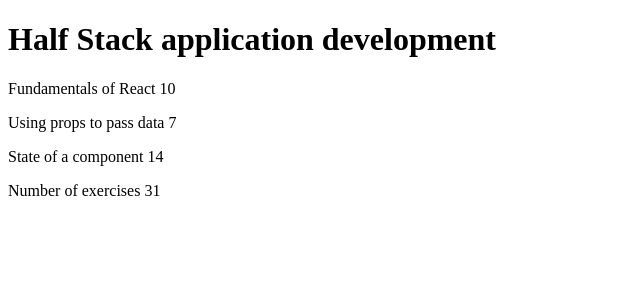
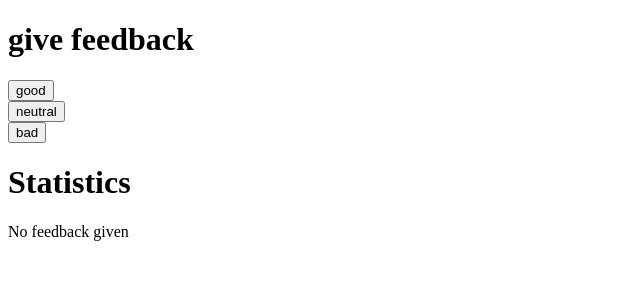
Before and after one commit to timmoh-king/FullStack-open, a React (Create React App) app in the folder intro-to_react/: page / in a window 1280 px wide. Shown: the top 300 px of the page, without its empty margins (0-640 px from the left). Built offline with nearby package versions, Linux system fonts and the light colour scheme.

Commit message:
React Js

```diff
--- a/intro-to_react/src/App.js
+++ b/intro-to_react/src/App.js
@@ -1,63 +1,56 @@
-import React from "react"
-import Header from "./components/Header"
-import Content from "./components/Content"
-import Total from "./components/Total"
+import React from 'react'
+import { useState } from 'react'
+import Button from './components/Button'
+import History from './components/History'
 
 const App = () => {
-  const course = 'Half Stack application development'
-  const parts = [
-    {
-      name: 'Fundamentals of React',
-      exercises: 10
-    },
-    {
-      name: 'Using props to pass data',
-      exercises: 7
-    },
-    {
-      name: 'State of a component',
-      exercises: 14
-    }
-  ]
+  const [good, setGood] = useState(0)
+  const [neutral, setNeutral] = useState(0)
+  const [bad, setBad] = useState(0)
+  const [all, setAll] = useState(0)
+  const [average, setAverage] = useState(0)
+  const [positive, setPositive] = useState(0)
 
-  const arto = {
-    name: 'Arto Hellas',
-    age: 35,
-    education: 'PhD',
-    greet: function() {
-      console.log('hello, my name is ' + this.name + 'I am ' + this.age + ' years')
-    },
-  }
-  arto.growOlder = function() {
-    this.age += 1
-  }
-  arto.greet()
-  arto.growOlder()
-  arto.greet()
-
-  class Person {
-    constructor(name, age) {
-      this.name = name
-      this.age = age
-    }
-    greet() {
-      console.log('hello, my name is ' + this.name)
-    }
+  const handleGood = () => {
+    const updatedGood = (good + 1)
+    setGood(updatedGood)
+    const updatedAllGood = updatedGood + neutral + bad
+    setAll(updatedAllGood)
+    setAverage(updatedAllGood / 3)
+    setPositive(updatedAllGood * 100)
   }
 
-  const adam = new Person('Adam Ondra', 29)
-  adam.greet()
+  const handleNeutral = () => {
+    const updatedNeutral = (neutral + 1)
+    setNeutral(updatedNeutral)
+    const updatedAllNeutral = updatedNeutral + good + bad
+    setAll(updatedAllNeutral)
+    setAverage(updatedAllNeutral / 3)
+    setPositive(updatedAllNeutral * 100)
+  }
 
-  const janja = new Person('Janja Garnbret', 23)
-  janja.greet()
+  const handleBad = () => {
+    const updatedBad = (bad + 1)
+    setBad(updatedBad)
+    const updatedAllBad = updatedBad + good + neutral
+    setAll(updatedAllBad)
+    setAverage(updatedAllBad / 3)
+    setPositive(updatedAllBad * 100)
+  }
 
+  console.log(average)
   return (
     <div>
-      <Header course={course} />
-      <Content part={parts[0].name} exercise={parts[0].exercises} />
-      <Content part={parts[1].name} exercise={parts[1].exercises} />
-      <Content part={parts[2].name} exercise={parts[2].exercises} />
-      <Total exercise1={parts[0].exercises} exercise2={parts[1].exercises} exercise3={parts[2].exercises} />
+      <h1>give feedback</h1>
+      <div className='inline-flex'>
+        <Button onClick={handleGood} buttonText='good' />
+        <Button onClick={handleNeutral} buttonText='neutral' />
+        <Button onClick={handleBad} buttonText='bad' />
+      </div>
+      <h1>Statistics</h1>
+      <div>
+        <History good={good} neutral={neutral} bad={bad} all={all} average={average} positive={positive}/>
+      </div>
     </div>
   )
 }
--- /dev/null
+++ b/intro-to_react/src/components/Button.js
@@ -0,0 +1,11 @@
+import React from 'react'
+
+const Button = ({onClick, buttonText}) => {
+  return (
+    <div>
+      <button onClick={onClick}>{buttonText}</button>
+    </div>
+  )
+}
+
+export default Button
--- /dev/null
+++ b/intro-to_react/src/components/History.js
@@ -0,0 +1,47 @@
+import React from 'react'
+
+const History = ({good, neutral, bad, average, positive, all}) => {
+    if (good === 0 && neutral === 0 && bad === 0) {
+        return (
+            <div>
+            No feedback given
+            </div>
+        )
+        }
+        return (
+        <div>
+            <table>
+                <tr>
+                    <td>Status</td>
+                    <td>Value</td>
+                </tr>
+                <tr>
+                    <td>good</td>
+                    <td>{good}</td>
+                </tr>
+                <tr>
+                    <td>neutral</td>
+                    <td>{neutral}</td>
+                </tr>
+                <tr>
+                    <td>bad</td>
+                    <td>{bad}</td>
+                </tr>
+                <tr>
+                    <td>all</td>
+                    <td>{all}</td>
+                </tr>
+                <tr>
+                    <td>average</td>
+                    <td>{average}</td>
+                </tr>
+                <tr>
+                    <td>positive</td>
+                    <td>{positive}</td>
+                </tr>
+            </table>
+        </div>
+        )
+}
+
+export default History
```
Also changed, not shown: intro-to_react/src/components/Like.js (added, +11 -0 lines), intro-to_react/src/components/test2_app.js (added, +59 -0 lines), intro-to_react/src/components/test3.js (added, +49 -0 lines).
